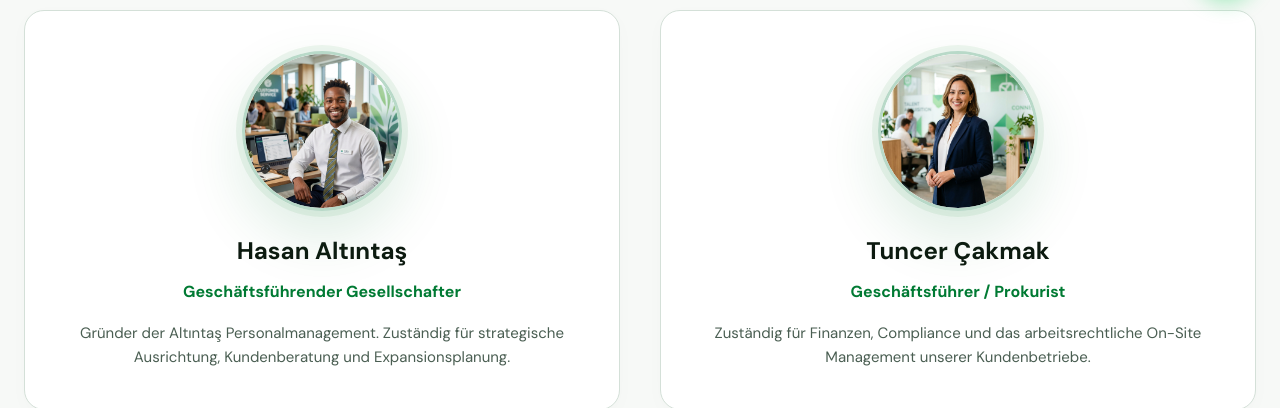
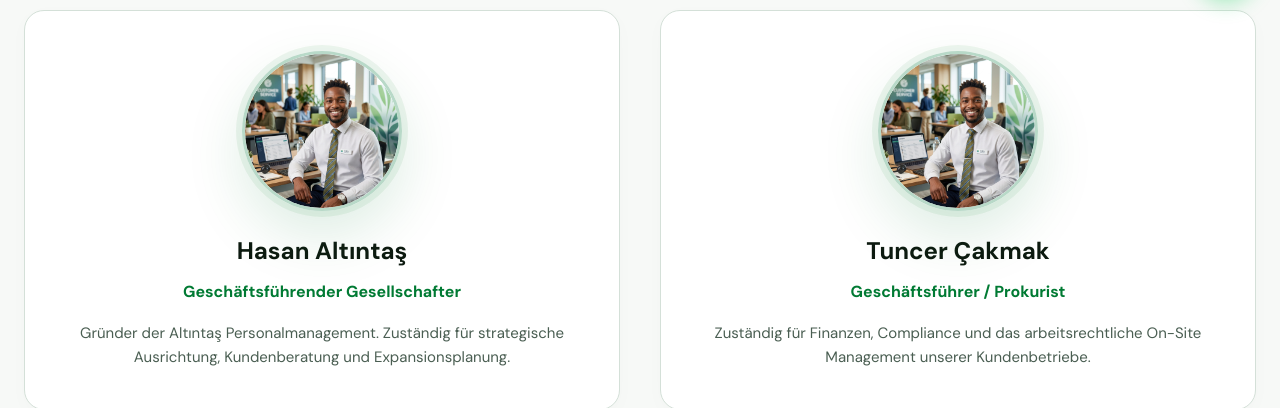
Before and after one commit to rulingghost/allmmanpersonelkiralama, a plain HTML site: page management.html in a window 1280 px wide. Shown: the part 778-1186 px from the top of the page. Drawn offline with Linux system fonts and the light colour scheme.

Commit message:
fix: Tuncer Cakmak profil resmi Hasan Altintas resmiyle esitlendi

```diff
--- a/management.html
+++ b/management.html
@@ -135,7 +135,7 @@
         <!-- Profile 2 -->
         <div class="sector-card" style="text-align: center; align-items: center; background: #ffffff;">
           <div class="portal-img" style="width: 160px; height: 160px; border-radius: 50%; overflow: hidden; margin-bottom: 20px; border: 3px solid var(--accent-light); aspect-ratio: 1/1;">
-            <img src="assets/team_recruiter.png" alt="Tuncer Çakmak" style="width: 100%; height: 100%; object-fit: cover; border-radius: 50%;">
+            <img src="assets/team_consultant.png" alt="Tuncer Çakmak" style="width: 100%; height: 100%; object-fit: cover; border-radius: 50%;">
           </div>
           <h3 style="font-size: 24px; margin-bottom: 8px;">Tuncer Çakmak</h3>
           <p style="color: var(--accent); font-weight: 700; margin-bottom: 16px; font-size: 16px;" data-translate="mgmt_pos_2">Geschäftsführer / Prokurist</p>
```
Also changed, not shown: unternehmen.html (+1 -1 lines).
